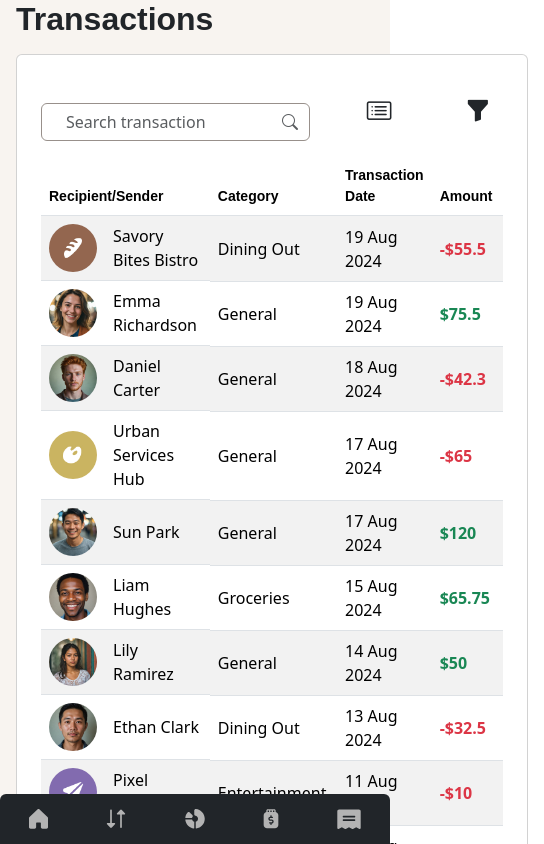
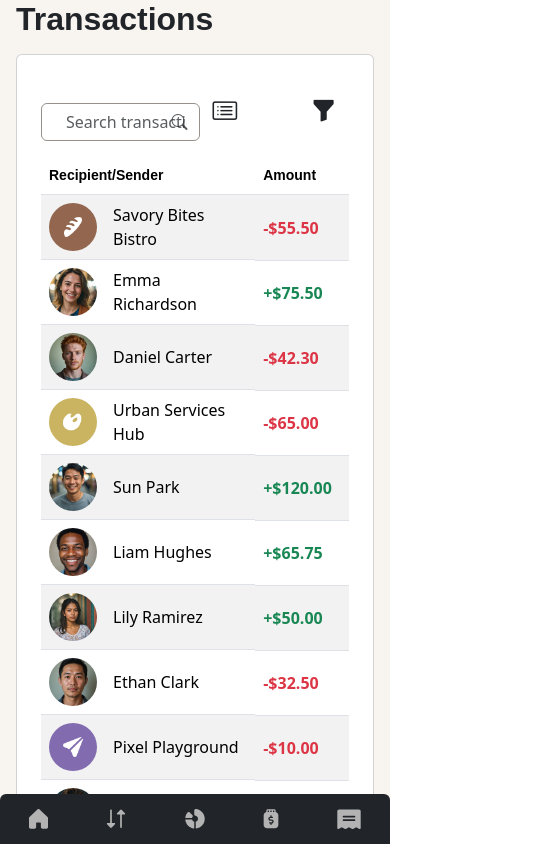
Before and after one commit to abdalsimam1-sketch/personal-finance-app, a React (Vite) app: page /transactions in a window 390 px wide. Shown: the top 844 px of the page, 544 px wide, since content can reach past the window. Built offline with nearby package versions, Linux system fonts and the light colour scheme.

Commit message:
add : styles to add sign and color to amount

```diff
--- a/src/pages/Transactions.jsx
+++ b/src/pages/Transactions.jsx
@@ -209,14 +209,14 @@ export const Transactions = () => {
             <thead className="text-preset-4 text-muted">
               <tr>
                 <th>Recipient/Sender</th>
-                <th>Category</th>
-                <th>Transaction Date</th>
+                <th className="d-none d-md-table-cell">Category</th>
+                <th className="d-none d-md-table-cell">Transaction Date</th>
                 <th>Amount</th>
               </tr>
             </thead>
             <tbody>
-              {sortedTransactions.map((item) => (
-                <tr>
+              {sortedTransactions.map((item, index) => (
+                <tr key={index}>
                   <td className="d-flex gap-3 align-items-center ">
                     <img
                       src={item.avatar}
@@ -225,12 +225,15 @@ export const Transactions = () => {
                     />
                     {item.name}
                   </td>
-                  <td>{item.category}</td>
-                  <td>{FormatDate(item.date)}</td>
+                  <td className="d-none d-md-table-cell">{item.category}</td>
+                  <td className="d-none d-md-table-cell">
+                    {FormatDate(item.date)}
+                  </td>
                   <td
                     className={`${item.amount > 0 ? "text-success" : "text-danger"} fw-bold`}
                   >
-                    {item.amount < 0 && <span>-</span>}${Math.abs(item.amount)}
+                    {item.amount < 0 ? <span>-</span> : <span>+</span>}$
+                    {Math.abs(item.amount).toFixed(2)}
                   </td>
                 </tr>
               ))}
```
